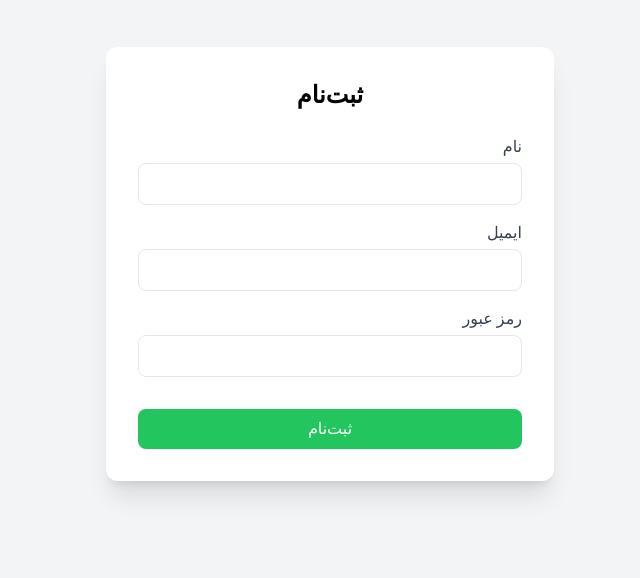
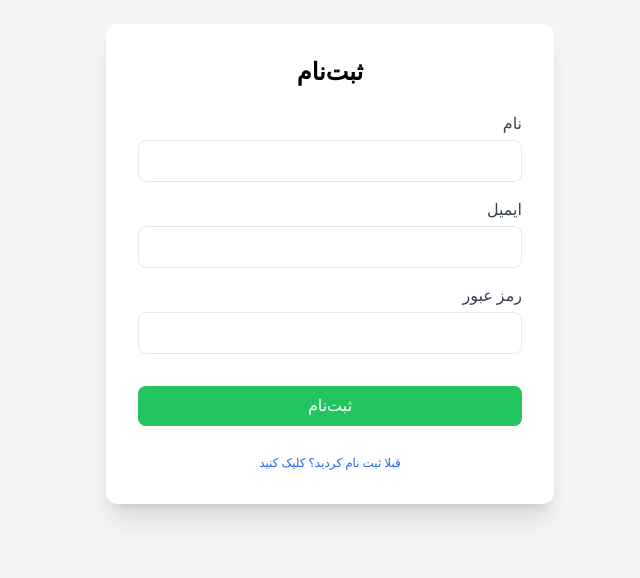
Before and after one commit to KosarKalateAraby/React-Practice, a React (Vite) app in the folder Dashboard/frontend/: page /register in a window 1280 px wide. Shown: the part 136-714 px from the top of the page, without its empty margins (375-1015 px from the left). Built offline with nearby package versions, Linux system fonts and the light colour scheme.

Commit message:
Develope Register Form

```diff
--- a/Dashboard/frontend/src/pages/Register.tsx
+++ b/Dashboard/frontend/src/pages/Register.tsx
@@ -9,6 +9,9 @@ export default function Register() {
   const [password, setPassword] = useState("");
   const [name, setName] = useState("");
   const navigate = useNavigate();
+  const LoginLink = () => {
+    navigate("/login");
+  };
 
   const handleRegister = async () => {
     if (!name || !email || !password) {
@@ -64,6 +67,12 @@ export default function Register() {
         >
           ثبت‌نام
         </button>
+        <p
+          className="text-[12px] text-center mt-7 text-blue-600 hover:underline cursor-pointer"
+          onClick={LoginLink}
+        >
+          قبلا ثبت نام کردید؟ کلیک کنید
+        </p>
       </div>
     </div>
   );
```
